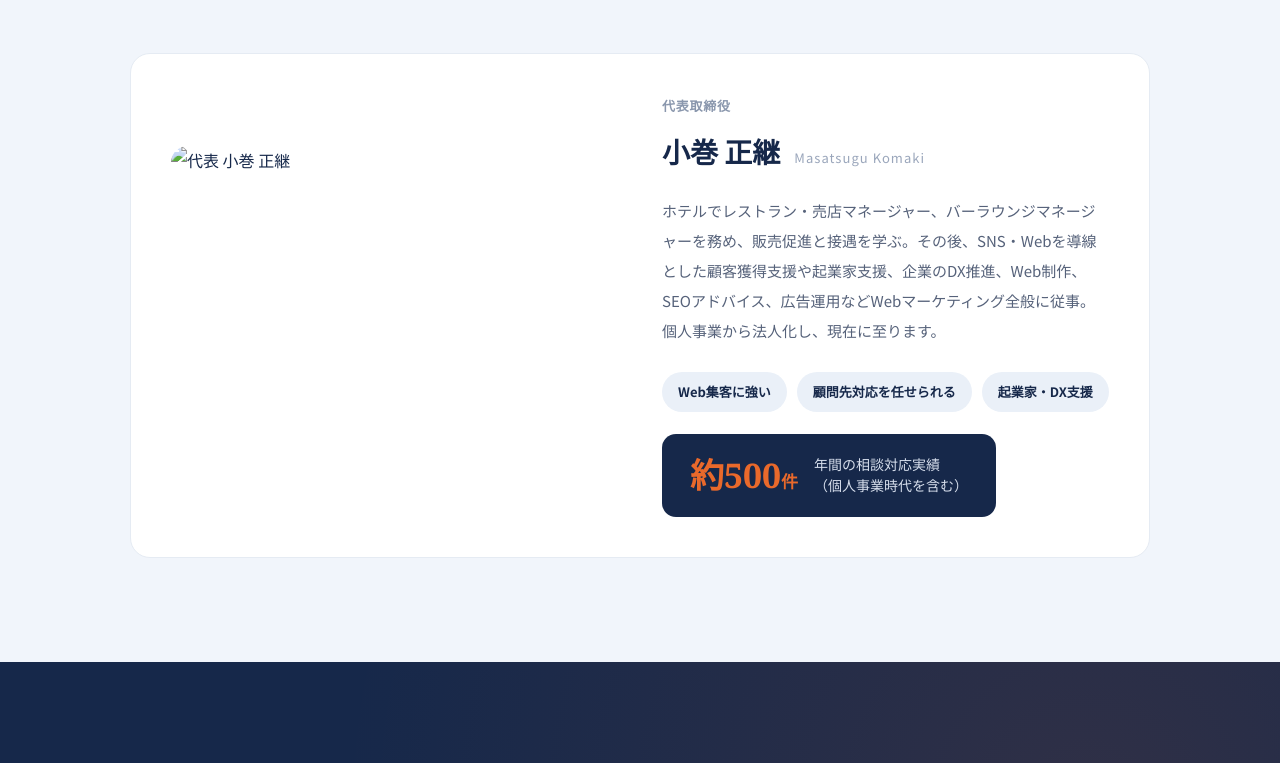
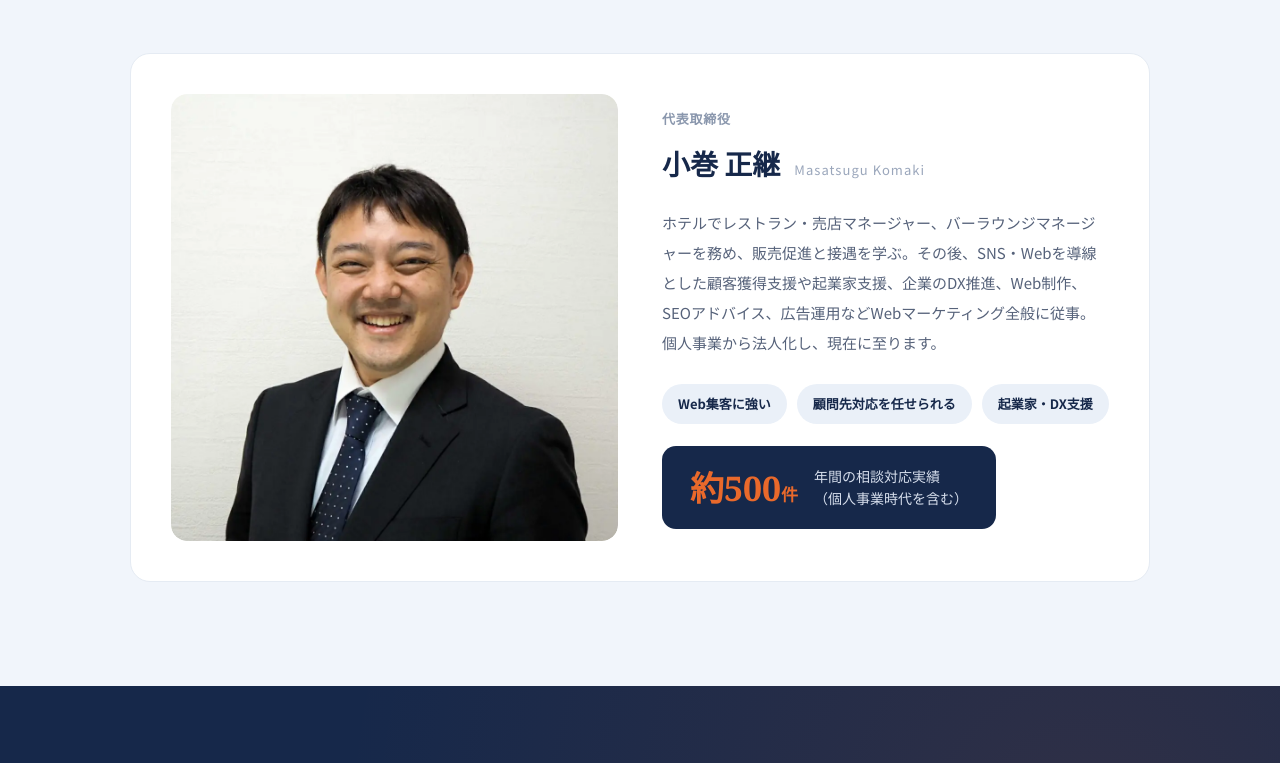
Before and after one commit to tomoko0914/goodlaugh-lp-, a plain HTML site: page shigyou-lp/index.html in a window 1280 px wide. Shown: the part 8663-9426 px from the top of the page. Drawn offline with Linux system fonts and the light colour scheme; files whose address does not match are found by name.

Commit message:
Update index.html

```diff
--- a/shigyou-lp/index.html
+++ b/shigyou-lp/index.html
@@ -980,7 +980,7 @@ img{ max-width:100%; display:block; }
       </div>
       <div class="ceo-card">
         <!-- TODO: 代表写真に差し替え -->
-        <div class="ceo-photo"><img src="./komaki-photo.webp" alt="代表 小巻 正継" class="ceo-photo-img"></div>
+        <div class="ceo-photo"><img src="assets/komaki-photo.webp" alt="代表 小巻 正継" class="ceo-photo-img"></div>
         <div>
           <div class="ceo-role">代表取締役</div>
           <div class="ceo-name"><span class="jp">小巻 正継</span><span class="en">Masatsugu Komaki</span></div>
```
